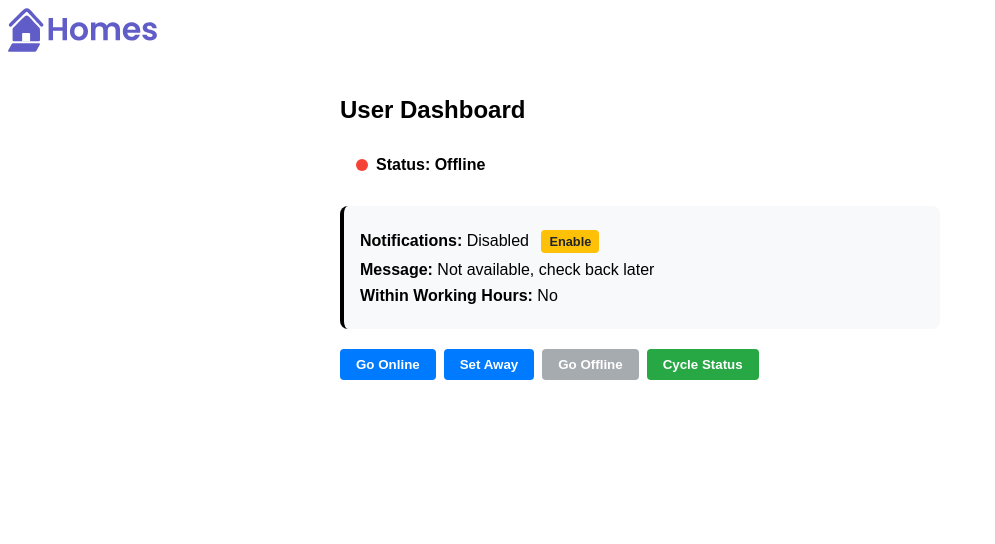
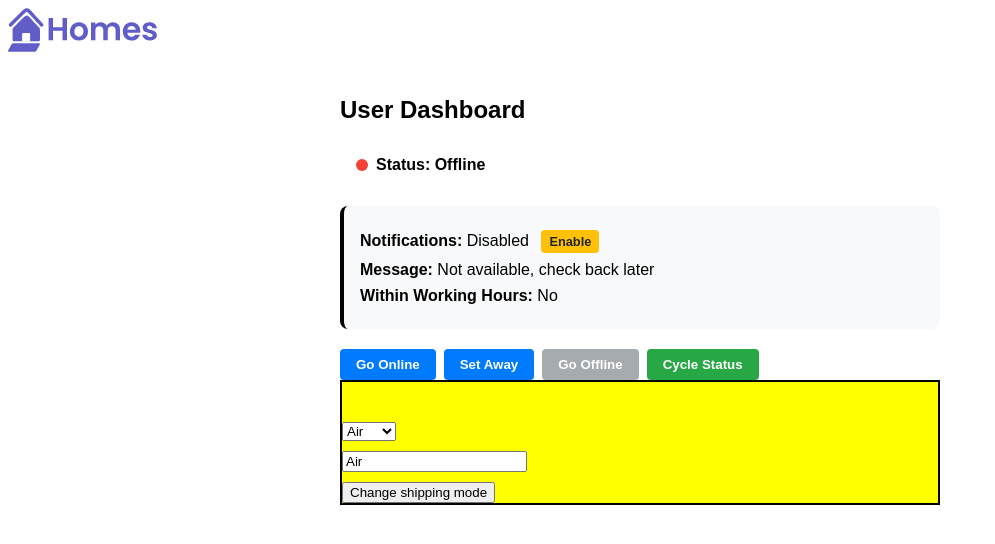
Before and after one commit to VaibhaviDeveloper/FirstAngularProject, an Angular app: page /linked-signal in a window 1280 px wide. Shown: the top 544 px of the page, without its empty margins (0-995 px from the left). Built offline with nearby package versions, Linux system fonts and the light colour scheme.

Commit message:
Linked signal execise -shipping option

```diff
--- a/src/app/components/linked-signal-demo/linked-signal-demo.component.html
+++ b/src/app/components/linked-signal-demo/linked-signal-demo.component.html
@@ -38,4 +38,5 @@
         <button (click)="goOffline()" [disabled]="userStatus() === 'offline'">Go Offline</button>
         <button (click)="toggleStatus()" class="toggle-btn">Cycle Status</button>
       </div>
+      <app-shipping-options></app-shipping-options>
     </div>
--- a/src/app/components/linked-signal-demo/linked-signal-demo.component.ts
+++ b/src/app/components/linked-signal-demo/linked-signal-demo.component.ts
@@ -1,9 +1,10 @@
 // Add linkedSignal to existing imports
 import {Component, signal, computed, linkedSignal, ChangeDetectionStrategy, effect} from '@angular/core';
+import { ShippingOptionsComponent } from "@components/shipping-options/shipping-options.component";
 
 @Component({
   selector: 'app-linked-signal-demo',
-  imports: [],
+  imports: [ShippingOptionsComponent],
   templateUrl: './linked-signal-demo.component.html',
   styleUrl: './linked-signal-demo.component.css'
 })
--- /dev/null
+++ b/src/app/components/shipping-options/shipping-options.component.css
@@ -0,0 +1,10 @@
+.container{
+    padding-top:40px;
+    border:2px solid black;
+    background-color:yellow;
+    display:flex;
+    align-items: start;
+    justify-content:center;
+    flex-direction: column;
+    gap:10px;
+}
--- /dev/null
+++ b/src/app/components/shipping-options/shipping-options.component.html
@@ -0,0 +1,9 @@
+<div class="container">
+    <select (change)="handleUserInput($event)">
+        @for(shippingOption of shippingOptions(); track $index) {
+            <option>{{ shippingOption }}</option>
+        }
+    </select>
+    <input type="text" [value] = "userSelectedShippingOption()"/>
+    <button (click) = "changeShippingOption()">Change shipping mode</button>
+</div>
--- /dev/null
+++ b/src/app/components/shipping-options/shipping-options.component.ts
@@ -0,0 +1,36 @@
+import { Component, linkedSignal, signal } from '@angular/core';
+interface ShippingMethod {
+    id: number;
+    name: string;
+}
+
+@Component({
+  selector: 'app-shipping-options',
+  imports: [],
+  templateUrl: './shipping-options.component.html',
+  styleUrl: './shipping-options.component.css'
+})
+
+
+export class ShippingOptionsComponent {
+     shippingOptions = signal<string[]>([
+    'Air',
+    'Sea',
+    'Road'
+     ])
+
+     userSelectedShippingOption = linkedSignal(()=>this.shippingOptions()[0]);
+
+     changeShippingOption(){
+        this.shippingOptions.set([
+      'Email',
+      'Sea',
+      'Postal Service',
+    ]);
+     }
+     handleUserInput(event:Event){
+            const userSelectedOptionName = (event.target as HTMLInputElement).value;
+           console.log((event.target as HTMLInputElement).value);
+           this.userSelectedShippingOption.set(userSelectedOptionName);
+     }
+}
```
Also changed, not shown: 1 other file (tests, documents, lock files or other folders).
